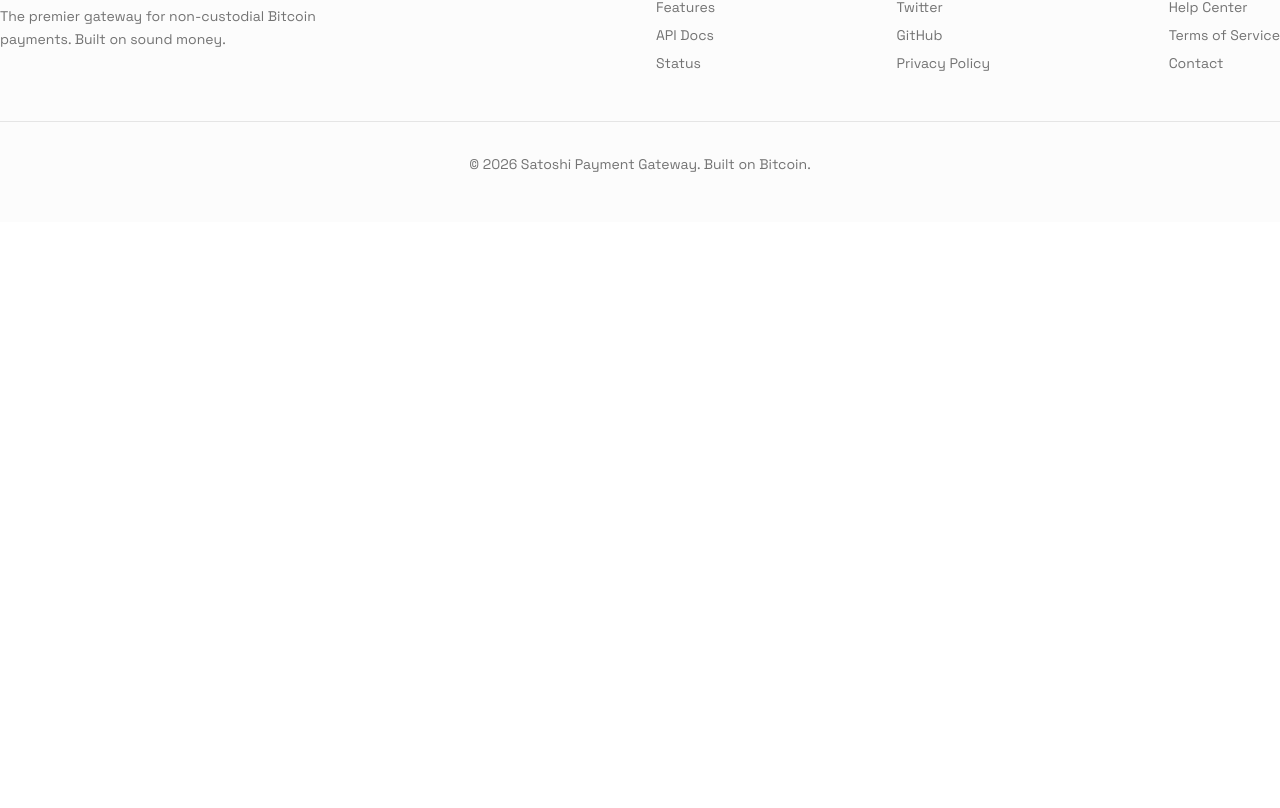
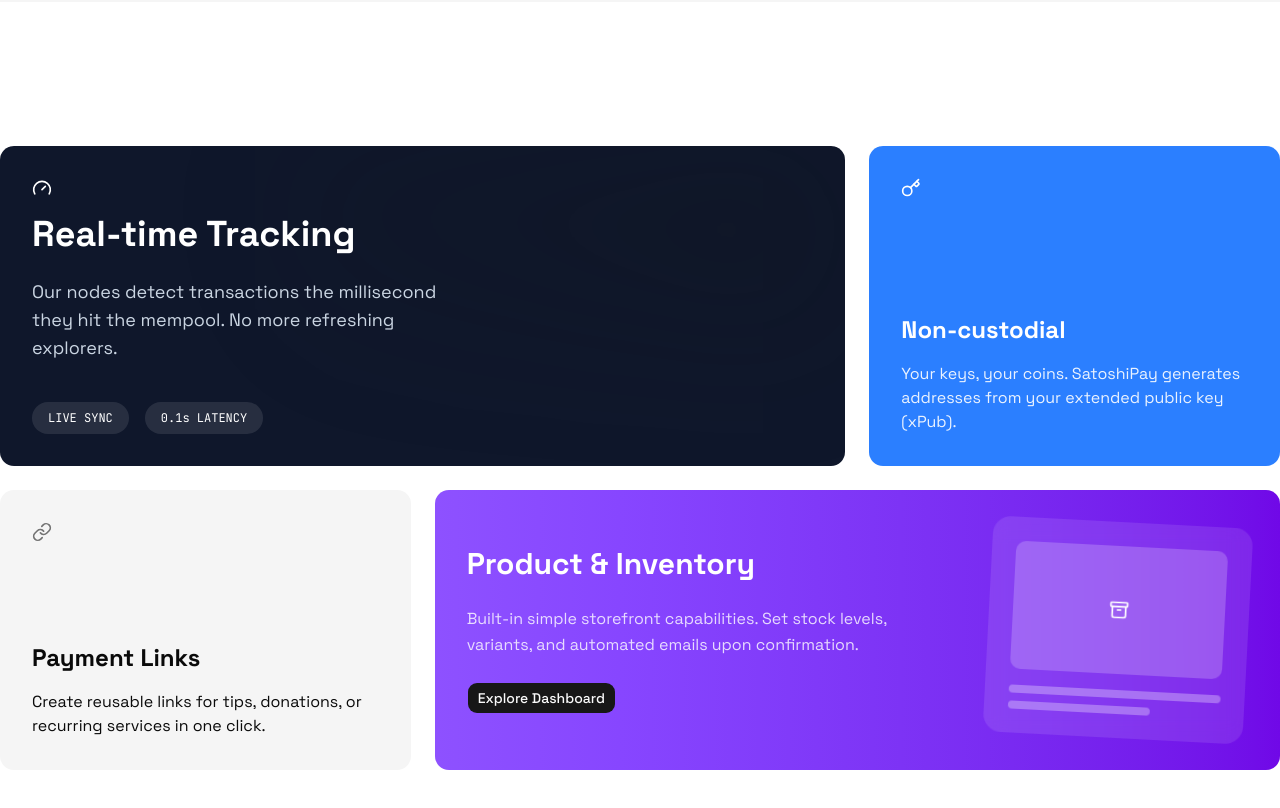
Before and after one commit to mkafonso/satoshi, a Next.js app in the folder web/: page / in a window 1280 px wide. Shown: the part 1632-2440 px from the top of the page. Before the commit the page ends 1854 px from the top, so only its background shows below. Built offline with nearby package versions, Linux system fonts and the light colour scheme.

Commit message:
feat: add features bento grid section

```diff
--- a/web/app/(landing)/page.tsx
+++ b/web/app/(landing)/page.tsx
@@ -1,3 +1,4 @@
+import { Features } from '@/modules/landing/features/components/bento-grid'
 import { HeroSection } from '@/modules/landing/hero/components/hero-section'
 import { HowItWorks } from '@/modules/landing/how-it-works/components/how-it-works'
 
@@ -6,6 +7,7 @@ export default function Page() {
 		<div className="pb-40">
 			<HeroSection />
 			<HowItWorks />
+			<Features />
 		</div>
 	)
 }
--- /dev/null
+++ b/web/modules/landing/features/components/bento-grid.tsx
@@ -0,0 +1,32 @@
+import { features } from '../data/features'
+import { FeatureCardMain } from './feature-card-main'
+import { FeatureCardProduct } from './feature-card-product'
+import { FeatureCardSide } from './feature-card-side'
+import { FeatureCardSimple } from './feature-card-simple'
+
+export function Features() {
+	return (
+		<div className="container mx-auto px-4 md:px-0 py-20 md:py-36">
+			<div className="grid grid-cols-1 md:grid-cols-12 gap-6">
+				{features.map((feature) => {
+					switch (feature.type) {
+						case 'main':
+							return <FeatureCardMain key={feature.id} {...feature} />
+
+						case 'side':
+							return <FeatureCardSide key={feature.id} {...feature} />
+
+						case 'simple':
+							return <FeatureCardSimple key={feature.id} {...feature} />
+
+						case 'complex':
+							return <FeatureCardProduct key={feature.id} {...feature} />
+
+						default:
+							return null
+					}
+				})}
+			</div>
+		</div>
+	)
+}
--- /dev/null
+++ b/web/modules/landing/features/components/feature-card-main.tsx
@@ -0,0 +1,40 @@
+import { cn } from '@/lib/utils'
+import { FeatureCard } from './feature-card'
+
+type FeatureCardMainProps = {
+	title: string
+	description: string
+	icon: React.ElementType
+	badges?: string[]
+	className?: string
+}
+
+export function FeatureCardMain(props: FeatureCardMainProps) {
+	const { title, description, icon: Icon, badges, className } = props
+
+	return (
+		<FeatureCard
+			className={cn('md:col-span-8 bg-slate-900 text-white flex flex-col justify-end', className)}
+		>
+			<div className="absolute top-0 right-0 w-2/3 h-2/3 bg-linear-to-bl from-primary/40 to-transparent blur-3xl opacity-50" />
+
+			<div className="relative z-10 space-y-6">
+				<span className="material-symbols-outlined text-4xl text-primary-fixed-dim">
+					<Icon className="size-5 text-white" />
+				</span>
+
+				<h3 className="pt-4 text-4xl font-headline font-bold">{title}</h3>
+
+				<p className="text-lg text-slate-300 max-w-md">{description}</p>
+
+				<div className="pt-4 flex gap-4">
+					{badges?.map((b: string) => (
+						<span key={b} className="px-4 py-2 rounded-full bg-white/10 text-xs font-mono">
+							{b}
+						</span>
+					))}
+				</div>
+			</div>
+		</FeatureCard>
+	)
+}
--- /dev/null
+++ b/web/modules/landing/features/components/feature-card-product.tsx
@@ -0,0 +1,50 @@
+'use client'
+
+import { Button } from '@/components/ui/button'
+import { cn } from '@/lib/utils'
+import { motion } from 'framer-motion'
+import { Archive } from 'lucide-react'
+import { FeatureCard } from './feature-card'
+
+type FeatureCardProductProps = {
+	title: string
+	description: string
+	cta: string
+	className?: string
+}
+
+export function FeatureCardProduct(props: FeatureCardProductProps) {
+	const { title, description, cta, className } = props
+
+	return (
+		<FeatureCard className={cn('md:col-span-8 bg-violet-500 text-white relative', className)}>
+			<div className="absolute inset-0 bg-linear-to-r from-violet-500 to-violet-700 z-0" />
+
+			<div className="relative z-10 flex flex-col md:flex-row items-center gap-10">
+				<div className="flex-1">
+					<h3 className="text-3xl font-headline font-bold mb-6">{title}</h3>
+
+					<p className="text-white/80 leading-relaxed mb-6">{description}</p>
+
+					<Button>{cta}</Button>
+				</div>
+
+				<motion.div
+					initial={{ rotate: 3 }}
+					whileHover={{ rotate: 0 }}
+					transition={{ duration: 0.4 }}
+					className="w-full md:w-1/3 bg-white/10 backdrop-blur-md p-6 rounded-2xl"
+				>
+					<div className="h-32 bg-white/20 rounded-lg mb-4 flex items-center justify-center">
+						<span className="material-symbols-outlined text-4xl">
+							<Archive className="size-5" />
+						</span>
+					</div>
+
+					<div className="h-2 w-full bg-white/30 rounded-full mb-2" />
+					<div className="h-2 w-2/3 bg-white/30 rounded-full" />
+				</motion.div>
+			</div>
+		</FeatureCard>
+	)
+}
--- /dev/null
+++ b/web/modules/landing/features/components/feature-card-side.tsx
@@ -0,0 +1,32 @@
+import { cn } from '@/lib/utils'
+import { FeatureCard } from './feature-card'
+
+type FeatureCardSideProps = {
+	title: string
+	description: string
+	icon: React.ElementType
+	className?: string
+}
+
+export function FeatureCardSide(props: FeatureCardSideProps) {
+	const { title, description, icon: Icon, className } = props
+
+	return (
+		<FeatureCard
+			className={cn(
+				'md:col-span-4 bg-blue-500! text-white flex flex-col justify-between',
+				className,
+			)}
+		>
+			<span className="material-symbols-outlined text-4xl">
+				<Icon className="size-5 text-white" />
+			</span>
+
+			<div>
+				<h3 className="text-2xl font-headline font-bold mb-4">{title}</h3>
+
+				<p className="text-primary-fixed opacity-90">{description}</p>
+			</div>
+		</FeatureCard>
+	)
+}
--- /dev/null
+++ b/web/modules/landing/features/components/feature-card-simple.tsx
@@ -0,0 +1,32 @@
+import { cn } from '@/lib/utils'
+import { FeatureCard } from './feature-card'
+
+type FeatureCardSimpleProps = {
+	title: string
+	description: string
+	icon: React.ElementType
+	className?: string
+}
+
+export function FeatureCardSimple(props: FeatureCardSimpleProps) {
+	const { title, description, icon: Icon, className } = props
+
+	return (
+		<FeatureCard
+			className={cn(
+				'md:col-span-4 bg-surface-container-high flex flex-col justify-between',
+				className,
+			)}
+		>
+			<span className="material-symbols-outlined text-4xl text-secondary">
+				<Icon className="size-5 text-muted-foreground" />
+			</span>
+
+			<div>
+				<h3 className="text-2xl font-headline font-bold mb-4">{title}</h3>
+
+				<p className="text-on-surface-variant">{description}</p>
+			</div>
+		</FeatureCard>
+	)
+}
--- /dev/null
+++ b/web/modules/landing/features/components/feature-card.tsx
@@ -0,0 +1,25 @@
+'use client'
+
+import { cn } from '@/lib/utils'
+import { motion } from 'framer-motion'
+
+type FeatureCardProps = {
+	className?: string
+	children: React.ReactNode
+}
+
+export function FeatureCard(props: FeatureCardProps) {
+	const { className, children } = props
+
+	return (
+		<motion.div
+			initial={{ opacity: 0, y: 24 }}
+			whileInView={{ opacity: 1, y: 0 }}
+			viewport={{ once: true }}
+			transition={{ duration: 0.5, ease: 'easeOut' }}
+			className={cn('rounded-xl p-8 relative overflow-hidden', className)}
+		>
+			{children}
+		</motion.div>
+	)
+}
--- /dev/null
+++ b/web/modules/landing/features/data/features.ts
@@ -0,0 +1,41 @@
+import { Gauge, Key, Link } from 'lucide-react'
+import { Feature } from '../types/feature'
+
+export const features: Feature[] = [
+	{
+		id: 'realtime',
+		type: 'main',
+		title: 'Real-time Tracking',
+		description:
+			'Our nodes detect transactions the millisecond they hit the mempool. No more refreshing explorers.',
+		icon: Gauge,
+		badges: ['LIVE SYNC', '0.1s LATENCY'],
+		className: 'md:col-span-8 bg-slate-900 text-white',
+	},
+	{
+		id: 'non-custodial',
+		type: 'side',
+		title: 'Non-custodial',
+		description:
+			'Your keys, your coins. SatoshiPay generates addresses from your extended public key (xPub).',
+		icon: Key,
+		className: 'md:col-span-4 bg-primary-container text-white',
+	},
+	{
+		id: 'payment-links',
+		type: 'simple',
+		title: 'Payment Links',
+		description: 'Create reusable links for tips, donations, or recurring services in one click.',
+		icon: Link,
+		className: 'md:col-span-4 bg-muted',
+	},
+	{
+		id: 'product',
+		type: 'complex',
+		title: 'Product & Inventory',
+		description:
+			'Built-in simple storefront capabilities. Set stock levels, variants, and automated emails upon confirmation.',
+		cta: 'Explore Dashboard',
+		className: 'md:col-span-8 bg-secondary text-white',
+	},
+]
--- /dev/null
+++ b/web/modules/landing/features/types/feature.ts
@@ -0,0 +1,31 @@
+export type FeatureType = 'main' | 'side' | 'simple' | 'complex'
+
+interface BaseFeature {
+	id: string
+	title: string
+	description: string
+	className?: string
+}
+
+export interface MainFeature extends BaseFeature {
+	type: 'main'
+	icon: React.ElementType
+	badges: string[]
+}
+
+export interface SideFeature extends BaseFeature {
+	type: 'side'
+	icon: React.ElementType
+}
+
+export interface SimpleFeature extends BaseFeature {
+	type: 'simple'
+	icon: React.ElementType
+}
+
+export interface ComplexFeature extends BaseFeature {
+	type: 'complex'
+	cta: string
+}
+
+export type Feature = MainFeature | SideFeature | SimpleFeature | ComplexFeature
--- a/web/modules/landing/hero/components/hero-checkout-preview.tsx
+++ b/web/modules/landing/hero/components/hero-checkout-preview.tsx
@@ -12,7 +12,7 @@ export function HeroCheckoutPreview() {
 			className="relative flex justify-center w-full"
 		>
 			<div className="relative z-10 max-w-sm w-full">
-				<Card className="p-6 rounded-xl bg-white/70 backdrop-blur-xl border border-white/40 shadow-2xl max-w-md">
+				<Card className="p-6 rounded-xl bg-white/70 dark:bg-muted/40 backdrop-blur-xl shadow-2xl max-w-md">
 					<CardContent className="p-0">
 						<div className="flex justify-between items-start mb-8">
 							<div>
--- a/web/modules/landing/hero/components/hero-section.tsx
+++ b/web/modules/landing/hero/components/hero-section.tsx
@@ -7,7 +7,7 @@ import { HeroCTA } from './hero-cta'
 
 export function HeroSection() {
 	return (
-		<section className="relative py-20 overflow-hidden">
+		<section className="relative py-20 md:py-36 overflow-hidden">
 			<div className="absolute top-0 right-0 -z-10 w-2/3 h-full bg-gradient-to-br from-blue-600/5 to-violet-600/10 blur-3xl opacity-50 rounded-full translate-x-1/3 -translate-y-1/4" />
 			<div className="absolute bottom-0 left-0 -z-10 w-1/2 h-1/2 bg-gradient-to-tr from-emerald-500/5 to-blue-500/10 blur-3xl opacity-30 rounded-full -translate-x-1/4 translate-y-1/4" />
 
--- a/web/modules/landing/how-it-works/components/how-it-works.tsx
+++ b/web/modules/landing/how-it-works/components/how-it-works.tsx
@@ -6,7 +6,7 @@ import { StepCard } from './step-card'
 
 export function HowItWorks() {
 	return (
-		<div className="bg-muted py-20">
+		<div className="bg-muted dark:bg-muted/40 py-20 md:py-36">
 			<div className="container mx-auto px-4 md:px-0 ">
 				<motion.div
 					initial={{ opacity: 0, y: 40 }}
```
